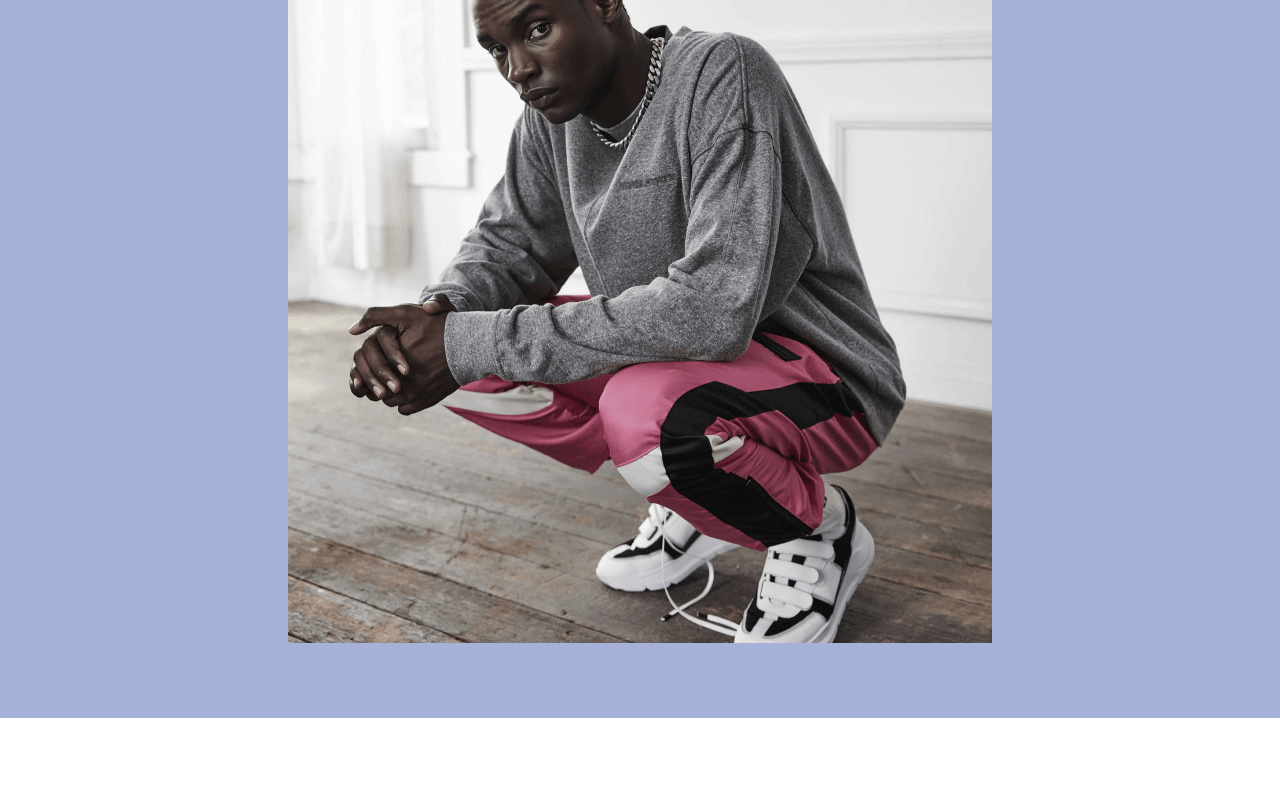
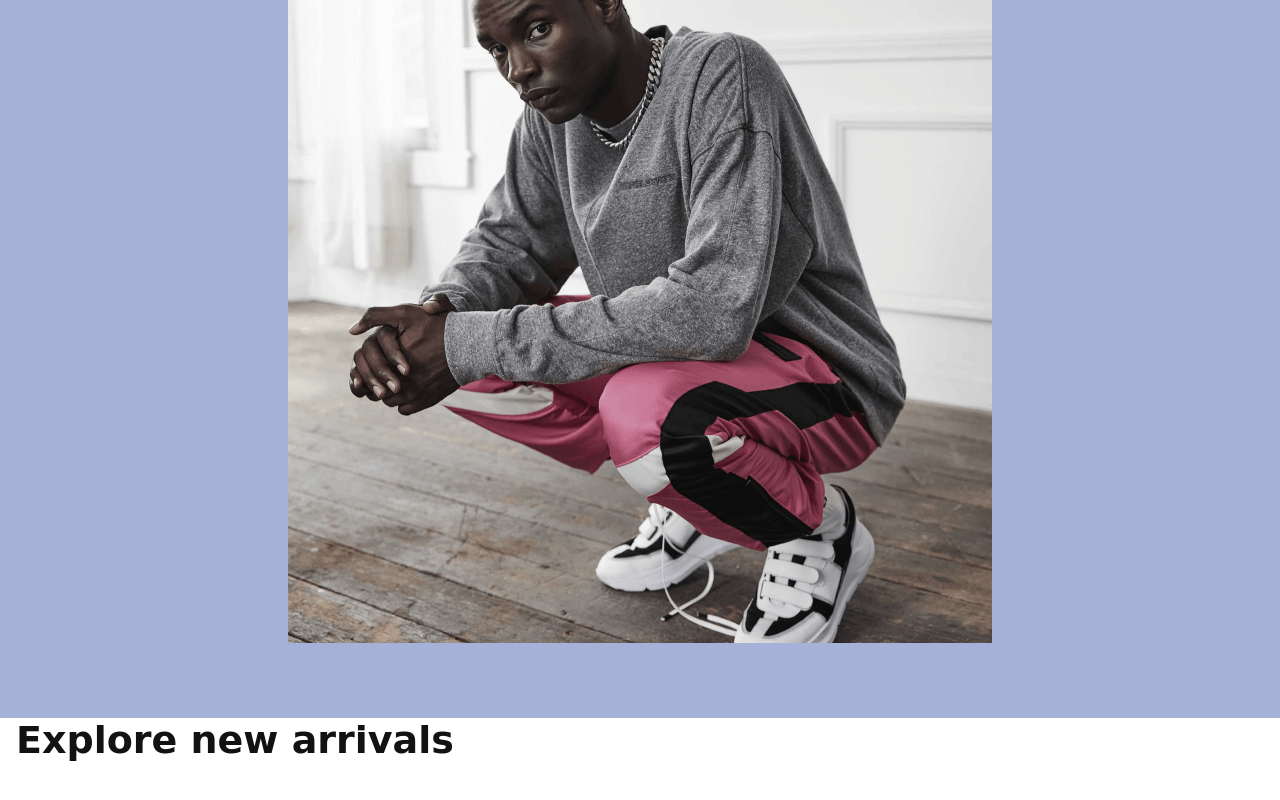
Before and after one commit to sem1hs/shopie-website, a plain HTML site: page index.html in a window 1280 px wide. Shown: the part 526-1326 px from the top of the page. Drawn offline with nearby package versions, Linux system fonts and the light colour scheme.

Commit message:
ufak calisildi

```diff
--- a/index.html
+++ b/index.html
@@ -99,6 +99,15 @@
             />
           </div>
         </section>
+
+        <!-- Product -->
+        <section class="section product" aria-label="product">
+          <div class="container">
+            <h2 class="h2 section-title title text-center">
+              Explore new arrivals
+            </h2>
+          </div>
+        </section>
       </article>
     </main>
     <!-- Javascript -->
```
